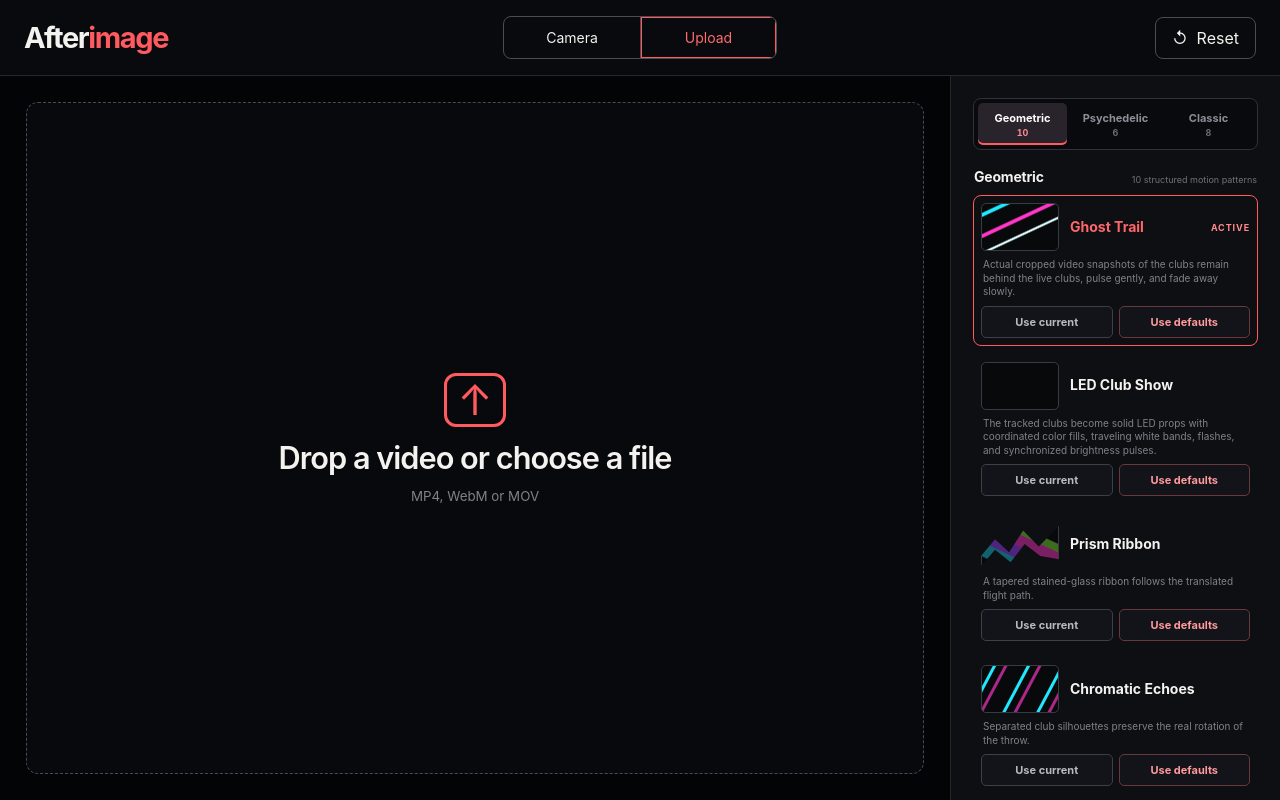
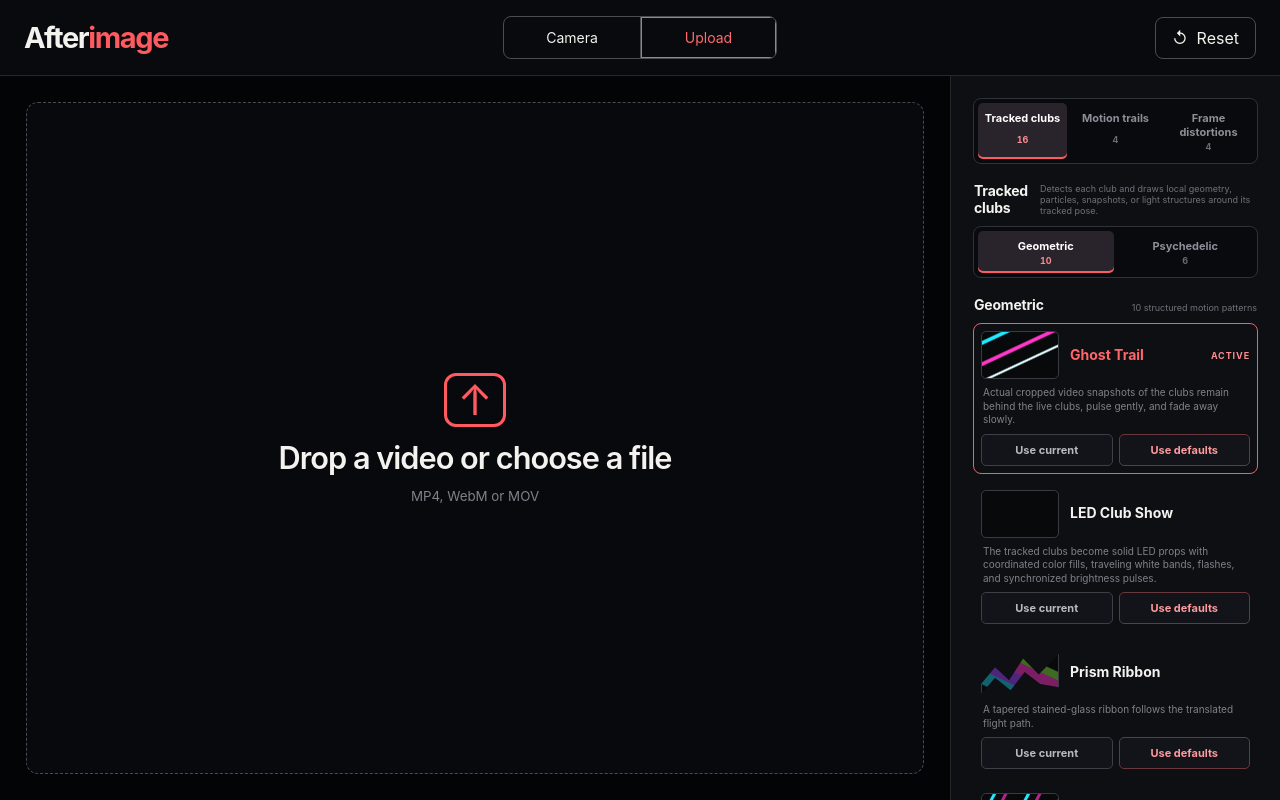
Before and after one commit to bemilbandin-ops/JUGGOZ, a React (Vite) app: page / in a window 1280 px wide. Built offline with nearby package versions, Linux system fonts and the light colour scheme.

Commit message:
Separate effect types from looks in the UI

```diff
--- a/src/App.tsx
+++ b/src/App.tsx
@@ -1,17 +1,16 @@
 import { useState } from 'react';
+import { EFFECT_TYPES, effectTypeForPreset, getEffectType, type EffectTypeId } from './effectTypes';
 import { BLEND_MODES, DEFAULT_COMPOSITE_CONTROLS, PRESETS, type CompositeControls, type EffectControls, type EffectPreset } from './effects';
 import { PATTERN_CONTROL_DEFAULTS, type PoiControls } from './pixelPoi';
 import { isPatternId, PATTERN_PRESETS, type PatternCategory, type PatternId } from './pixelPoiPatterns';
 import { VideoStage } from './VideoStage';
 
 const INITIAL_PRESET = PRESETS[0];
-type PresetCategory = PatternCategory | 'classic';
 type ClubLookControls = PoiControls & { patternWidth: number; patternHeight: number };
 const withLookControls = (controls: PoiControls): ClubLookControls => ({ ...controls, patternWidth: 100, patternHeight: 100 });
-const PRESET_CATEGORIES: { id: PresetCategory; label: string; description: string }[] = [
+const PRESET_CATEGORIES: { id: PatternCategory; label: string; description: string }[] = [
   { id: 'geometric', label: 'Geometric', description: '10 structured motion patterns' },
   { id: 'psychedelic', label: 'Psychedelic', description: '6 fluid, high-color patterns' },
-  { id: 'classic', label: 'Classic', description: '8 full-frame effects' },
 ];
 const PATTERN_CATEGORY_BY_ID = new Map(PATTERN_PRESETS.map(({ id, category }) => [id, category]));
 const HELP: Record<keyof EffectControls, string> = {
@@ -66,19 +65,32 @@ export function App() {
   const [poiImageUrl, setPoiImageUrl] = useState('');
   const [resetKey, setResetKey] = useState(0);
   const [notice, setNotice] = useState('');
-  const [activeCategory, setActiveCategory] = useState<PresetCategory>('geometric');
-  const clubPreset = isPatternId(preset.id);
-  const visiblePresets = PRESETS.filter((item) => activeCategory === 'classic' ? !isPatternId(item.id) : isPatternId(item.id) && PATTERN_CATEGORY_BY_ID.get(item.id) === activeCategory);
+  const [activeCategory, setActiveCategory] = useState<PatternCategory>('geometric');
+  const activeEffectTypeId = effectTypeForPreset(preset.id);
+  const activeEffectType = getEffectType(activeEffectTypeId);
+  const clubPreset = activeEffectTypeId === 'tracked-club';
+  const activeCategoryInfo = PRESET_CATEGORIES.find(({ id }) => id === activeCategory)!;
+  const visiblePresets = PRESETS.filter((item) => {
+    if (effectTypeForPreset(item.id) !== activeEffectTypeId) return false;
+    if (activeEffectTypeId !== 'tracked-club') return true;
+    return isPatternId(item.id) && PATTERN_CATEGORY_BY_ID.get(item.id) === activeCategory;
+  });
+  const presetPanelLabel = clubPreset ? `category-${activeCategory}` : `effect-type-${activeEffectTypeId}`;
 
   function choosePreset(next: EffectPreset, mode: 'current' | 'defaults' = 'defaults') {
     setPreset(next);
-    setActiveCategory(isPatternId(next.id) ? PATTERN_CATEGORY_BY_ID.get(next.id)! : 'classic');
+    if (isPatternId(next.id)) setActiveCategory(PATTERN_CATEGORY_BY_ID.get(next.id)!);
     if (!isPatternId(next.id) || mode === 'defaults') setControls(next.defaults);
     if (isPatternId(next.id) && mode === 'defaults') {
       const { patternWidth, patternHeight } = poiControls;
       setPoiControls({ ...withLookControls(PATTERN_CONTROL_DEFAULTS[next.id]), patternWidth, patternHeight });
     }
     setResetKey((key) => key + 1);
+  }
+
+  function chooseEffectType(nextId: EffectTypeId) {
+    const firstPreset = PRESETS.find((item) => effectTypeForPreset(item.id) === nextId);
+    if (firstPreset) choosePreset(firstPreset);
   }
 
   function updateControl(key: keyof EffectControls, value: number) {
@@ -117,18 +129,33 @@ export function App() {
       <div className="workspace">
         <VideoStage source={source} preset={preset} controls={controls} composite={composite} resetKey={resetKey} poiControls={poiControls} poiImageUrl={poiImageUrl} onCameraError={(message) => setNotice(`Camera unavailable: ${message}`)} />
         <aside aria-label="Effects">
-          <nav className="pattern-categories" aria-label="Pattern categories" role="tablist">
-            {PRESET_CATEGORIES.map((category) => (
-              <button key={category.id} id={`category-${category.id}`} role="tab" aria-selected={activeCategory === category.id} aria-controls="preset-panel" onClick={() => setActiveCategory(category.id)}>
-                {category.label}<span>{category.id === 'geometric' ? 10 : category.id === 'psychedelic' ? 6 : 8}</span>
+          <nav className="pattern-categories" aria-label="Effect types" role="tablist">
+            {EFFECT_TYPES.map((effectType) => (
+              <button key={effectType.id} id={`effect-type-${effectType.id}`} role="tab" aria-selected={activeEffectTypeId === effectType.id} aria-controls="preset-panel" onClick={() => chooseEffectType(effectType.id)}>
+                {effectType.name}<span>{PRESETS.filter((item) => effectTypeForPreset(item.id) === effectType.id).length}</span>
               </button>
             ))}
           </nav>
           <div className="category-heading">
-            <h2>{PRESET_CATEGORIES.find(({ id }) => id === activeCategory)!.label}</h2>
-            <p>{PRESET_CATEGORIES.find(({ id }) => id === activeCategory)!.description}</p>
+            <h2>{activeEffectType.name}</h2>
+            <p>{activeEffectType.description}</p>
           </div>
-          <div className="presets" id="preset-panel" role="tabpanel" aria-labelledby={`category-${activeCategory}`} tabIndex={0}>
+
+          {clubPreset && (
+            <nav className="pattern-categories" aria-label="Tracked-club look categories" role="tablist" style={{ gridTemplateColumns: 'repeat(2, 1fr)' }}>
+              {PRESET_CATEGORIES.map((category) => (
+                <button key={category.id} id={`category-${category.id}`} role="tab" aria-selected={activeCategory === category.id} aria-controls="preset-panel" onClick={() => setActiveCategory(category.id)}>
+                  {category.label}<span>{PATTERN_PRESETS.filter((item) => item.category === category.id).length}</span>
+                </button>
+              ))}
+            </nav>
+          )}
+
+          <div className="category-heading">
+            <h2>{clubPreset ? activeCategoryInfo.label : 'Looks'}</h2>
+            <p>{clubPreset ? activeCategoryInfo.description : `Settings for the ${activeEffectType.name} renderer`}</p>
+          </div>
+          <div className="presets" id="preset-panel" role="tabpanel" aria-labelledby={presetPanelLabel} tabIndex={0}>
             {visiblePresets.map((item) => isPatternId(item.id) ? (
               <PatternCard key={item.id} item={item} active={preset.id === item.id} onActivate={(mode) => choosePreset(item, mode)} />
             ) : (
```
